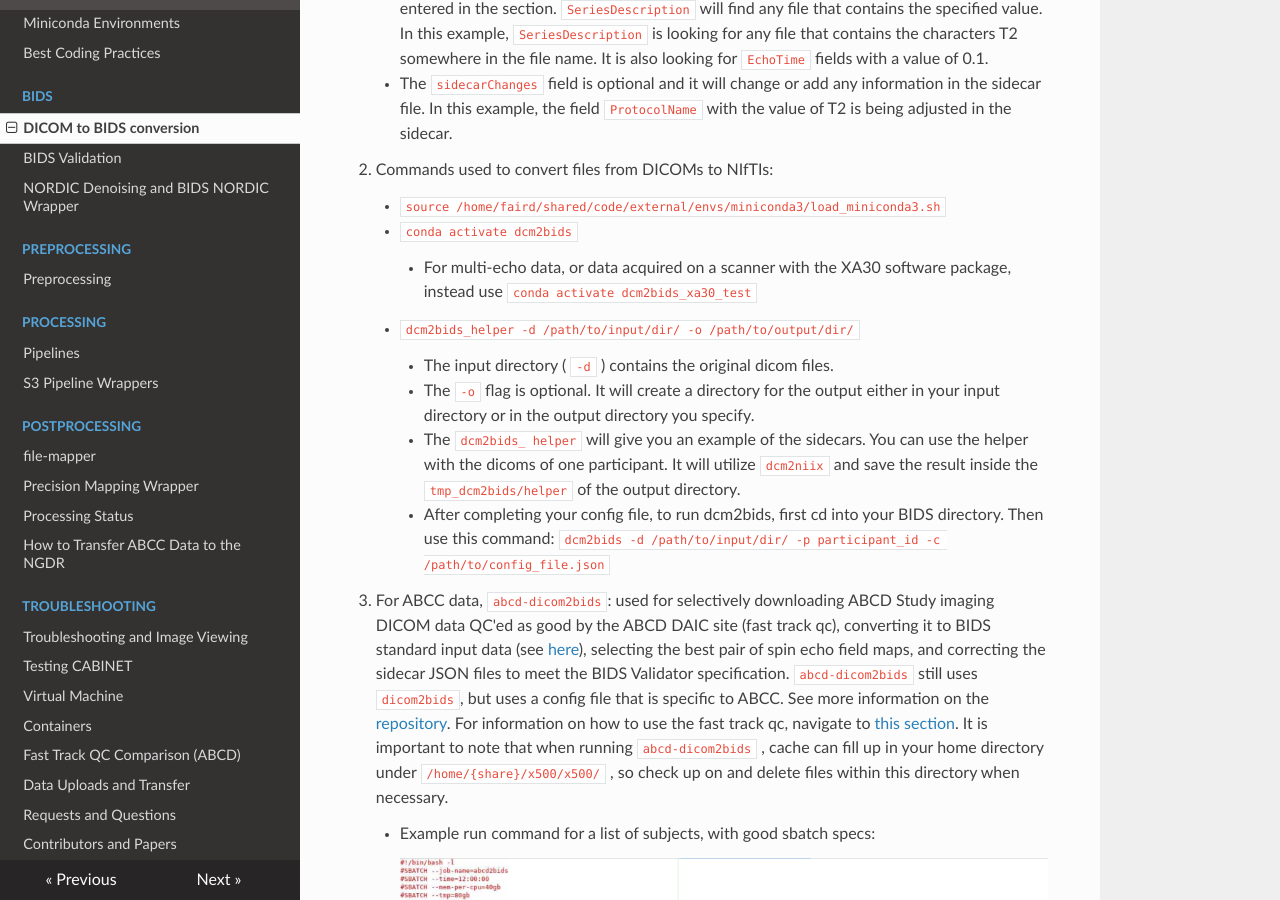
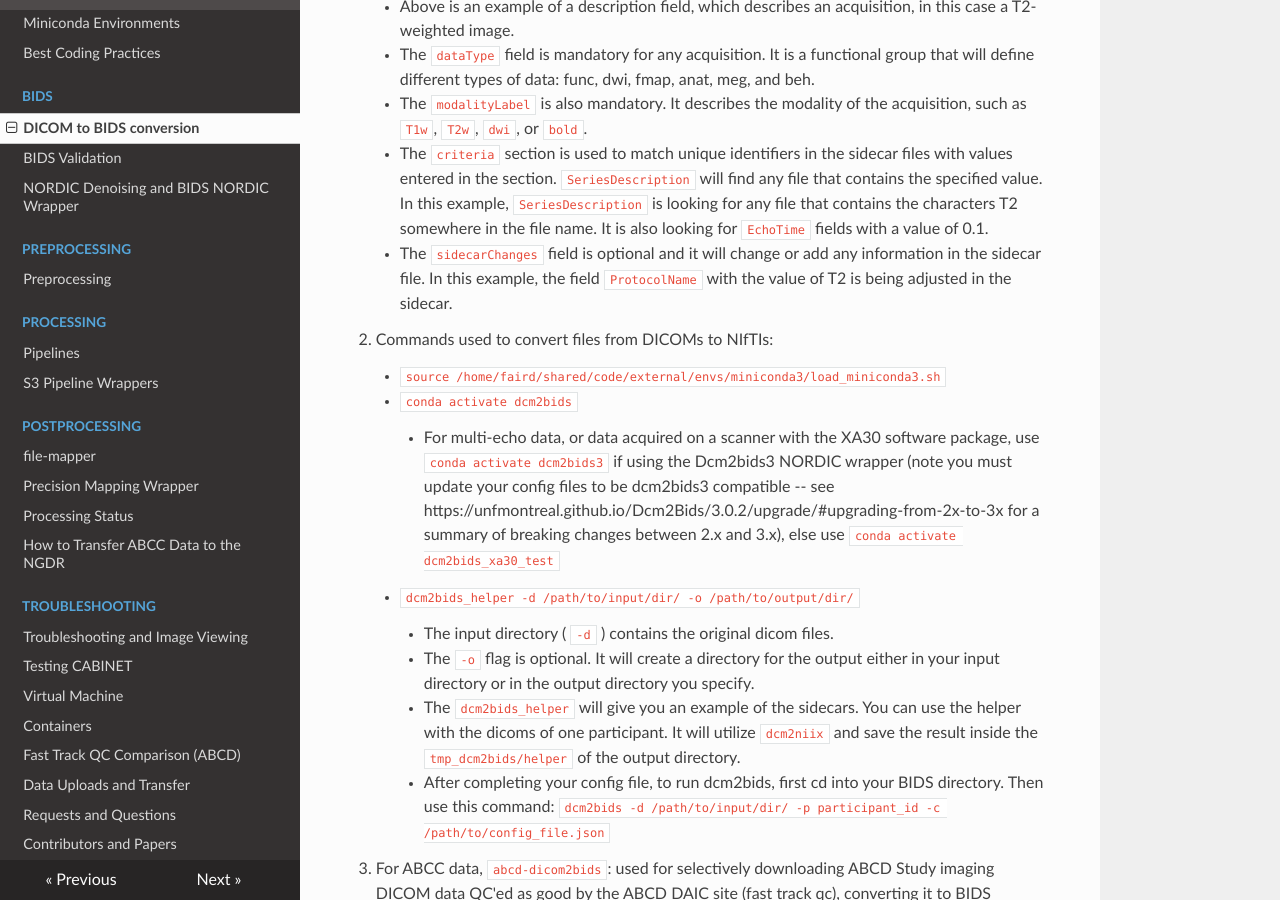
Before and after one commit to DCAN-Labs/cdni-brain, an MkDocs documentation site: the page built from docs/dcm2bids.md, in a window 1280 px wide and 900 px high, scrolled down 992 px. Built offline with MkDocs 1.6.1, drawn with Linux system fonts in a browser that asks for light colours; nearby versions of some CDN libraries; some of the changed text lies outside the part shown.

Commit message:
Update dcm2bids.md
specify this document applies to the older versions of dcm2bids (2.1.x) in our conda environments

add links to Dcm2bids 3 documentation, and to the updated Dcm2bids NORDIC wrapper doc in this repo

```diff
--- a/docs/dcm2bids.md
+++ b/docs/dcm2bids.md
@@ -1,6 +1,10 @@
 # DICOM to BIDS Conversion (Dcm2bids)
 
-Read: [Dcm2bids documentation page](https://unfmontreal.github.io/Dcm2Bids/docs/get-started/)
+**NOTE: this document describes usage of Dcm2bids 2.1.x as used in the `dcm2bids` and `dcm2bids_xa30_test` labwide conda environments -- if using the `dcm2bids3` environment (intended for use with the [Dcm2bids3 NORDIC wrapper](nordic.md), refer to the Dcm2bids 3 documentation page linked below for information on breaking changes introduced in Dcm2bids 3**
+
+Read: [Dcm2bids 2.1.9 documentation page](https://unfmontreal.github.io/Dcm2Bids/2.1.9/)
+
+Read: [Dcm2bids 3 documentation page](https://unfmontreal.github.io/Dcm2Bids/current/)
 
 Watch: [Dcm2bids DCAN tutorial recording](https://drive.google.com/drive/folders/1OgyqFfpqp3qWg4OJzY9ADTwV26j8fJYf)
 
@@ -32,7 +36,7 @@ Watch: [Dcm2bids DCAN tutorial recording](https://drive.google.com/drive/folders
 
     * `conda activate dcm2bids`
 
-        - For multi-echo data, or data acquired on a scanner with the XA30 software package, instead use `conda activate dcm2bids_xa30_test`
+        - For multi-echo data, or data acquired on a scanner with the XA30 software package, use `conda activate dcm2bids3` if using the Dcm2bids3 NORDIC wrapper (note you must update your config files to be dcm2bids3 compatible --  see https://unfmontreal.github.io/Dcm2Bids/3.0.2/upgrade/#upgrading-from-2x-to-3x for a summary of breaking changes between 2.x and 3.x), else use `conda activate dcm2bids_xa30_test`
 
     * `dcm2bids_helper -d /path/to/input/dir/ -o /path/to/output/dir/`
 
@@ -40,7 +44,7 @@ Watch: [Dcm2bids DCAN tutorial recording](https://drive.google.com/drive/folders
 
         - The `-o` flag is optional. It will create a directory for the output either in your input directory or in the output directory you specify.
 
-        - The `dcm2bids_ helper` will give you an example of the sidecars. You can use the helper with the dicoms of one participant. It will utilize `dcm2niix` and save the result inside the `tmp_dcm2bids/helper` of the output directory.
+        - The `dcm2bids_helper` will give you an example of the sidecars. You can use the helper with the dicoms of one participant. It will utilize `dcm2niix` and save the result inside the `tmp_dcm2bids/helper` of the output directory.
 
         * After completing your config file, to run dcm2bids, first cd into your BIDS directory. Then use this command: `dcm2bids -d /path/to/input/dir/ -p participant_id -c /path/to/config_file.json`
 
```
